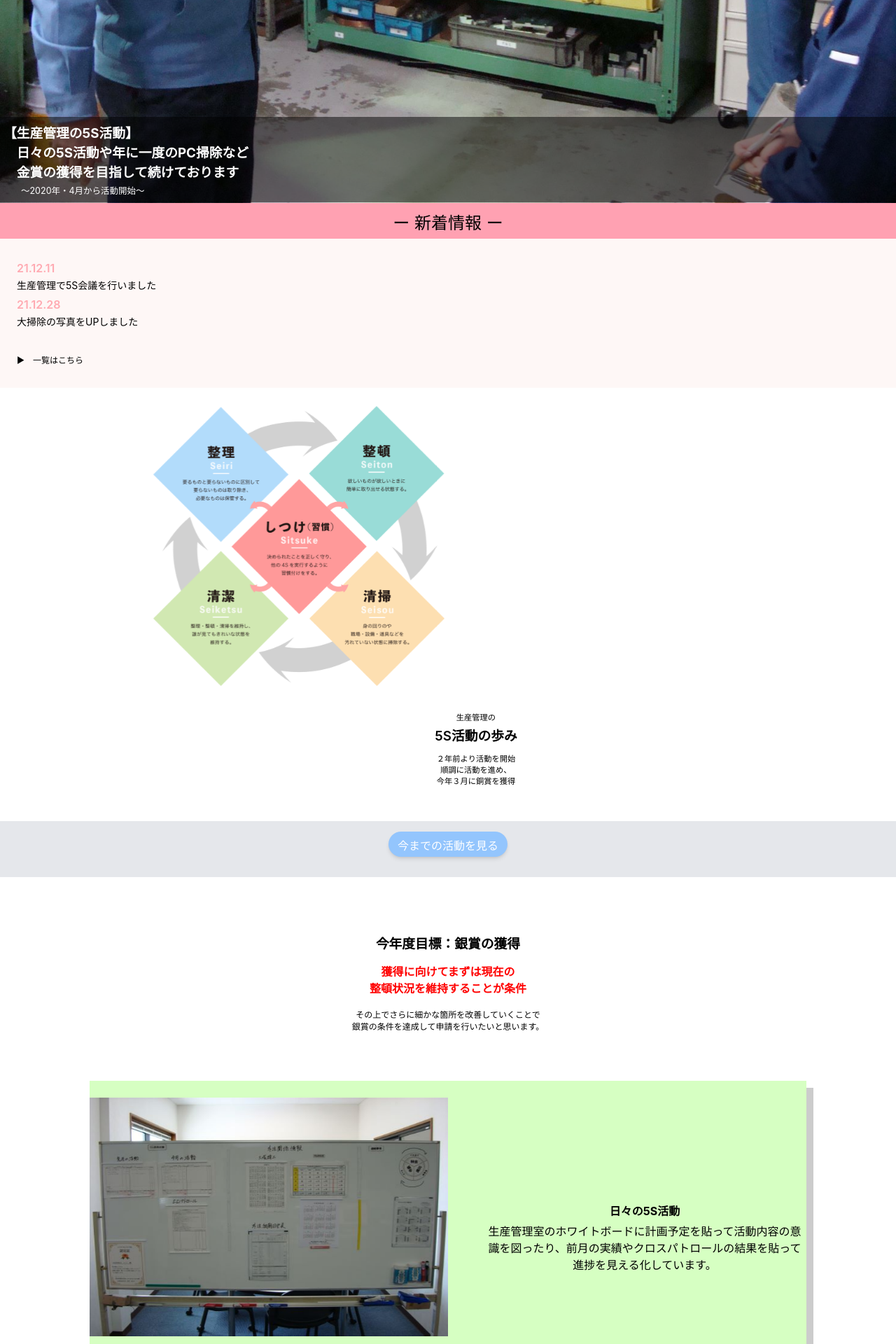
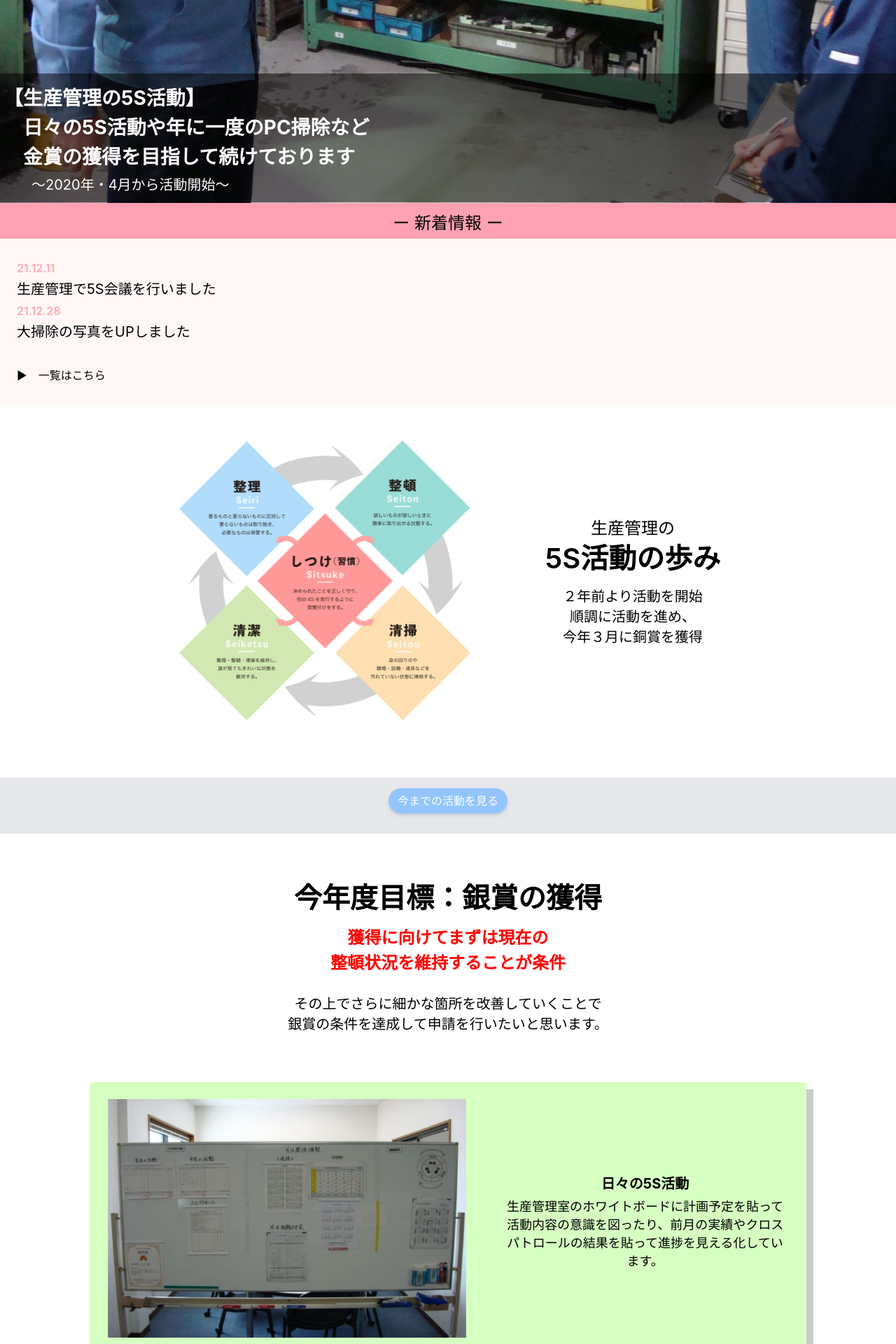
Before and after one commit to tetsu-hira/yamamo-farm, a Next.js app: page / in a window 1280 px wide. Shown: the part 700-2620 px from the top of the page at 70% size. Built offline with nearby package versions, Linux system fonts and the light colour scheme.

Commit message:
PCサイト用のUI完成

```diff
--- a/pages/Main.tsx
+++ b/pages/Main.tsx
@@ -47,7 +47,7 @@ export default function Main() {
               <Image className='animate__animated animate__fadeInDown' src="/main2.jpg" width={540} height={360} alt="メイン画像1" />
             )}
           </div>
-          <div className={styles.contentLeft}>
+          <div className={styles.contentLeft2}>
             <h2>年に一度のPC清掃</h2>
             <p>昨年より年に一度の大掃除と別に予定日を設けて、生産管理室で使っているデスクトップPCの清掃を行うことで仕事道具の維持管理を行っております。</p>
           </div>
--- a/styles/Band.module.scss
+++ b/styles/Band.module.scss
@@ -22,23 +22,22 @@
 @media (min-width: 640px) {
   .Band {
     background-color: rgb(229 231 235);
-    margin-top: 5rem;
+    margin-top: 7rem;
     height: 8rem;
     display: flex;
     .button {
-      background-color: rgb(248 113 113);
+      background-color: rgb(147 197 253);
       color: white;
       display: block;
       margin: 1.5rem auto;
-      width: 10rem;
-      height: 2.5rem;
+      width: 18rem;
+      height: 5rem;
       text-align: center;
-      line-height: 2.5;
+      line-height: 5rem;
       box-shadow: 0 4px 6px -1px rgb(0 0 0 / 0.1), 0 2px 4px -2px rgb(0 0 0 / 0.1);
       transition: 0.5s;
       &:hover {
-        color: rgb(248 113 113);
-        background-color: white;
+        opacity: 0.6;
       }
     }
   }
--- a/styles/Diary.module.scss
+++ b/styles/Diary.module.scss
@@ -38,16 +38,16 @@
 @media (min-width: 640px) {
   .Diary {
     .foreword {
-      margin: 3rem auto 0;
+      margin: 6rem auto 0;
       h2 {
-        font-size: 1.5rem;
+        font-size: 4rem;
         font-weight: 600;
         text-align: center;
         margin-bottom: 0;
       }
       p {
         text-align: center;
-        font-size: 0.8rem;
+        font-size: 2.4rem;
         margin-top: 1rem;
         font-weight: 100;
       }
@@ -61,11 +61,11 @@
         width: 33.33333%;
         margin: auto 1rem;
         .date {
-          font-size: 0.75rem;
+          font-size: 1.6rem;
           margin-top: 1rem;
         }
-        .image {
-          font-size: 1.25rem;
+        .title {
+          font-size: 1.8rem;
           margin-top: 0.25rem;
         }
       }
--- a/styles/Finish.module.scss
+++ b/styles/Finish.module.scss
@@ -29,20 +29,20 @@
       background-color: rgb(229 231 235);
       padding: 2rem auto 1.5rem;
       h2 {
-        font-size: 1.5rem;
+        font-size: 4rem;
         font-weight: 600;
         text-align: center;
         margin-bottom: 0;
       }
       p {
         text-align: center;
-        font-size: 0.8rem;
+        font-size: 2.4rem;
         margin-top: 1rem;
         font-weight: 100;
       }
     }
     .image {
-      margin-top: 6rem;
+      margin-top: 0;
     }
   }
 }
--- a/styles/Footer.module.scss
+++ b/styles/Footer.module.scss
@@ -119,18 +119,19 @@
 /* Small (sm) */
 @media (min-width: 640px) {
   .Footer {
-    margin-top: 5rem;
-    margin-bottom: 5rem;
+    margin: 5rem auto;
     color: #333333;
+    width: auto;
     &Container {
       display: flex;
       margin: auto;
       margin-bottom: 2.5rem;
       &__title {
-        width: 40%;
+        width: 35%;
         padding-left: 2.5rem;
+        display: block;
         a {
-          font-size: 2.25rem;
+          font-size: 4rem;
           font-weight: 600;
         }
         ul {
@@ -146,7 +147,8 @@
         }
       }
       &__link {
-        width: 20%;
+        width: 27rem;
+        margin: 0 1rem auto;
         p {
           font-weight: 600;
         }
@@ -163,7 +165,8 @@
         }
       }
       &__record {
-        width: 20%;
+        width: 27rem;
+        margin: 0 1rem auto;
         p {
           font-weight: 600;
         }
@@ -180,7 +183,8 @@
         }
       }
       &__poricy {
-        width: 20%;
+        width: 27rem;
+        margin: 0 1rem auto;
         p {
           font-weight: 600;
         }
--- a/styles/Header.module.scss
+++ b/styles/Header.module.scss
@@ -56,20 +56,22 @@
 @media (min-width: 640px) {
   .Header {
     height: 9rem;
+    min-width: 780px;
     &Container {
       display: flex;
       &__title {
         text-align: left;
         padding-left: 2.5rem;
         &Logo {
-          font-size: 2.25rem;
-          line-height: 4;
+          font-size: 3.6rem;
+          line-height: 9rem;
         }
       }
       &__list {
         display: flex;
         li {
           display: block;
+          font-size: 1.6rem;
         }
       }
       &__icon {
--- a/styles/Intro.module.scss
+++ b/styles/Intro.module.scss
@@ -50,20 +50,29 @@
 /* Small (sm) */
 @media (min-width: 640px) {
   .Intro {
+    display: flex;
+    width: 880px;
+    margin: 4rem auto;
+    justify-content: center;
+    .image {
+      width: 60%;
+      text-align: center;
+    }
     .content {
-      padding-left: 8rem;
-      padding-top: 2.5rem;
+      width: 40%;
+      // padding-left: 8rem;
+      // padding-top: 2.5rem;
       .sub {
-        font-size: 1.125rem;
+        font-size: 2.4rem;
         font-weight: 100;
       }
       .main {
-        font-size: 1.875rem;
+        font-size: 4rem;
         font-weight: 600;
         margin: 0.25rem auto;
       }
       .expo {
-        font-size: 1.125rem;
+        font-size: 2rem;
         font-weight: 100;
         margin-top: 1.25rem;
       }
--- a/styles/Main.module.scss
+++ b/styles/Main.module.scss
@@ -58,6 +58,23 @@
             margin: auto;
           }
         }
+        &Left2 {
+          // padding-top: 5rem;
+          width: 95%;
+          margin: auto;
+          h2 {
+            font-size: 1.6rem;
+            margin: auto;
+            text-align: center;
+            margin: 0.5rem auto;
+          }
+          p {
+            font-size: 1.6rem;
+            font-weight: 100;
+            text-align: center;
+            margin: auto;
+          }
+        }
         &Right {
           // padding-top: 5rem;
           display: none;
@@ -65,12 +82,13 @@
           padding-right: 1rem;
           margin: auto;
           h2 {
-            font-size: 1rem;
+            font-size: 1.6rem;
             margin: auto;
             text-align: center;
+            margin: 0.5rem auto;
           }
           p {
-            font-size: 0.75rem;
+            font-size: 1.6rem;
             font-weight: 100;
             text-align: center;
             margin: auto;
@@ -85,26 +103,24 @@
 @media (min-width: 640px) {
   .Main {
     .foreword {
-      margin: 8rem auto 0;
+      margin: 6rem auto 0;
       h2 {
-        font-size: 1.875rem;
+        font-size: 4rem;
         font-weight: 600;
         text-align: center;
       }
-      p {
       .big {
-          font-size: 1.5rem;
+        font-size: 2.4rem;
         font-weight: 600;
         text-align: center;
-          line-height: 2.5;
+        line-height: 1.5;
         margin-top: 1.25rem;
       }
       .small {
-          font-size: 1.125rem;
+        font-size: 2rem;
         text-align: center;
         margin-top: 1.25rem;
         font-weight: 100;
-        }
       }
     }
     .intro{
@@ -118,21 +134,39 @@
         }
         .content {
           &Left {
-            padding-top: 5rem;
-            width: 50%;
-            padding-left: 5rem;
+            width: 40%;
+            h2 {
+              font-size: 2rem;
+            }
+            p {
+              font-size: 1.8rem;
+            }
+          }
+          &Left2 {
+            display: none;
+            h2 {
+              font-size: 2rem;
+            }
+            p {
+              font-size: 1.8rem;
+            }
           }
           &Right {
-            padding-top: 5rem;
-            width: 50%;
-            padding-right: 5rem;
+            width: 40%;
+            display: block;
+            h2 {
+              font-size: 2rem;
+            }
+            p {
+              font-size: 1.8rem;
+            }
           }
           h2 {
-            font-size: 1.875rem;
+            font-size: 2rem;
             margin: 0.25rem auto 1.25rem;
           }
           p {
-            font-size: 1.125rem;
+            font-size: 1.8rem;
             font-weight: 100;
           }
         }
--- a/styles/News.module.scss
+++ b/styles/News.module.scss
@@ -28,3 +28,46 @@
     }
   }
 }
+
+/* Small (sm) */
+@media (min-width: 640px) {
+  .News {
+    width: 100%;
+    &Title {
+      margin: -0.3rem auto auto;
+      background-color: #ffa1b2;
+      padding-top: 1rem;
+      padding-bottom: 0.7rem;
+      font-size: 2.4rem;
+      text-align: center;
+    }
+    &Content {
+      background-color: #fef7f6;
+      padding: 3.2rem 2.4rem;
+      .date {
+        color: #ffaab2;
+        font-weight: 600;
+        font-size: 1.6rem;
+      }
+      .info {
+        font-size: 2rem;
+        margin-top: 0.4rem;
+        margin-bottom: 0.8rem;
+      }
+      .link {
+        margin-top: 2.8rem;
+        display: inline-block;
+        font-size: 1.6rem;
+      }
+    }
+  }
+}
+
+/* Medium (md) */
+@media (min-width: 768px) { /* ... */ }
+
+/* Large (lg) */
+@media (min-width: 1024px) { /* ... */ }
+
+/* Extra Large (xl) */
+@media (min-width: 1280px) { /* ... */ }
--- a/styles/Slider.module.scss
+++ b/styles/Slider.module.scss
@@ -25,40 +25,26 @@
 }
 
 /* Small (sm) */
-@media (min-width: 640px) { /* ... */ }
-
-/* Medium (md) */
-@media (min-width: 768px) {
+@media (min-width: 640px) {
   .Slider {
     &Image {
       &__content {
         .big {
-          font-size: 1.5rem;
+          font-size: 2.8rem;
         }
         .small {
-          font-size: 1rem;
+          font-size: 2rem;
         }
       }
     }
   }
 }
 
+/* Medium (md) */
+@media (min-width: 768px) { /* ... */ }
+
 /* Large (lg) */
-@media (min-width: 1024px) {
-  .Slider {
-    &Image {
-      &__content {
-        .big {
-          font-size: 1.875rem;
-          line-height: 0.5
-        }
-        .small {
-          font-size: 1.25rem;
-        }
-      }
-    }
-  }
-}
+@media (min-width: 1024px) { /* ... */ }
 
 /* Extra Large (xl) */
 @media (min-width: 1280px) { /* ... */ }
```
Lines whose indentation alone changed are shown as unchanged.
